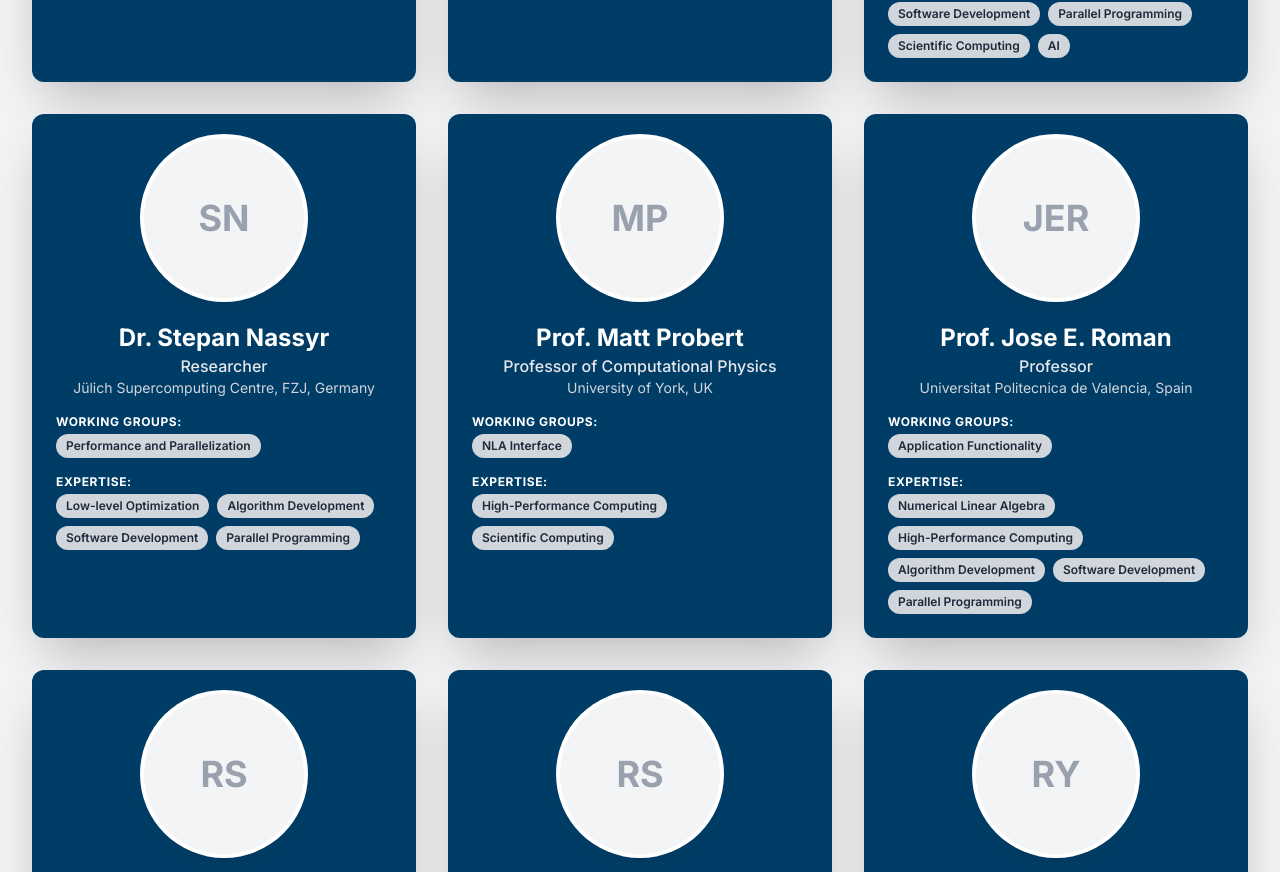
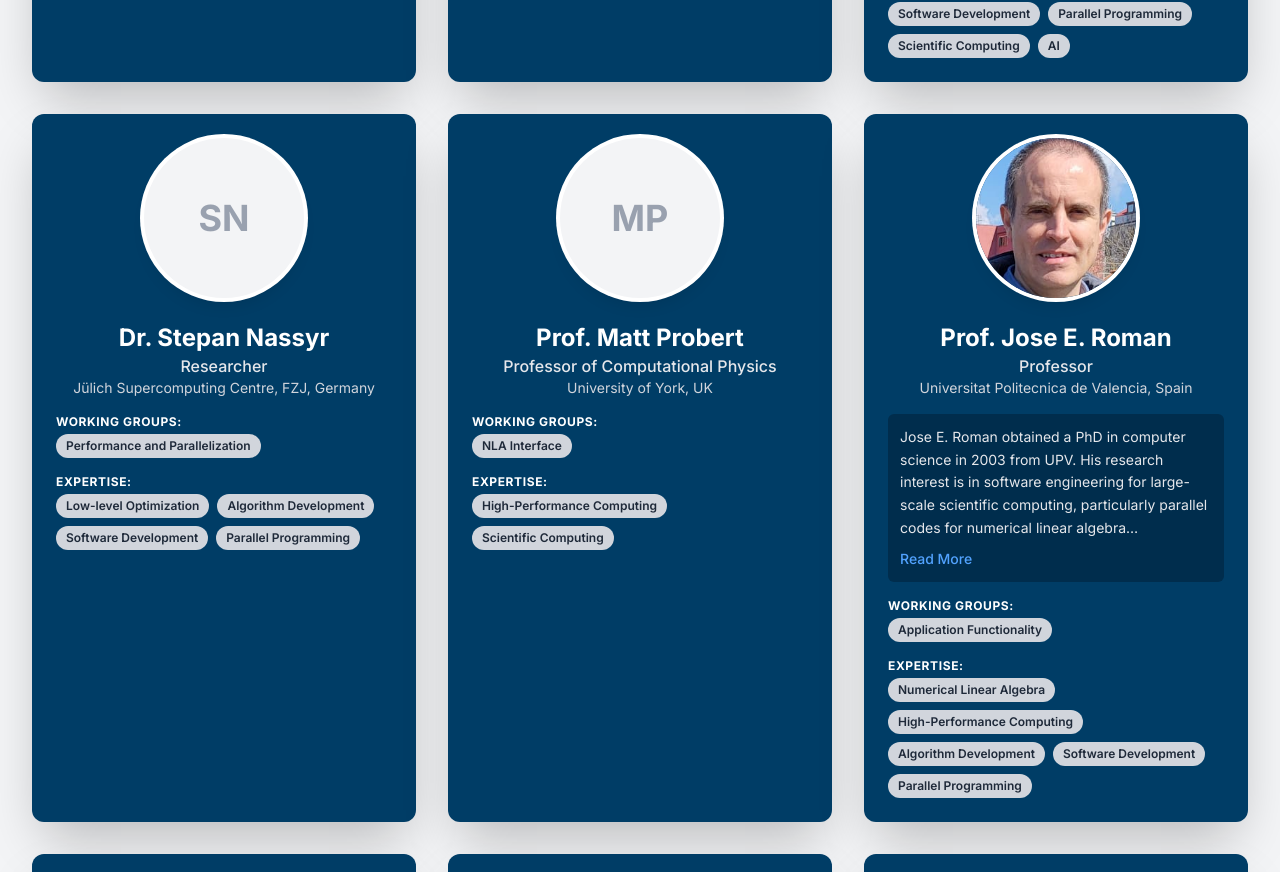
Before and after one commit to ExaNLA-Network/exanla-network.github.io, a Next.js app: page /committee in a window 1280 px wide. Shown: the part 5290-6162 px from the top of the page. Built offline with nearby package versions, Linux system fonts and the light colour scheme.

Commit message:
Update member information: Jose Roman (#5)

```diff
--- a/app/committee/page.tsx
+++ b/app/committee/page.tsx
@@ -315,8 +315,8 @@ const committeeMembers: CommitteeMember[] = [
     name: 'Prof. Jose E. Roman',
     title: 'Professor',
     affiliation: 'Universitat Politecnica de Valencia, Spain',
-    //bio: 'To be updated',
-    //image: '/committee/avatar/jose.roman.jpg',
+    bio: 'Jose E. Roman obtained a PhD in computer science in 2003 from UPV. His research interest is in software engineering for large-scale scientific computing, particularly parallel codes for numerical linear algebra computation. He is a co-author of PETSc and lead developer of SLEPc, the Scalable Library for Eigenvalue Problem Computations.',
+    image: '/committee/avatar/jose.roman.png',
     categories: [expertiseCategories.NUMERICAL_LINEAR_ALGEBRA, expertiseCategories.HPC, expertiseCategories.ALGORITHM_DEVELOPMENT, expertiseCategories.SOFTWARE_DEVELOPMENT, expertiseCategories.PARALLEL_PROGRAMMING],
     workingGroups: [WorkingGroups.APPLICATION_FUNCTIONALITY],
   },
```
Also changed, not shown: public/committee/avatar/jose.roman.png (added).
